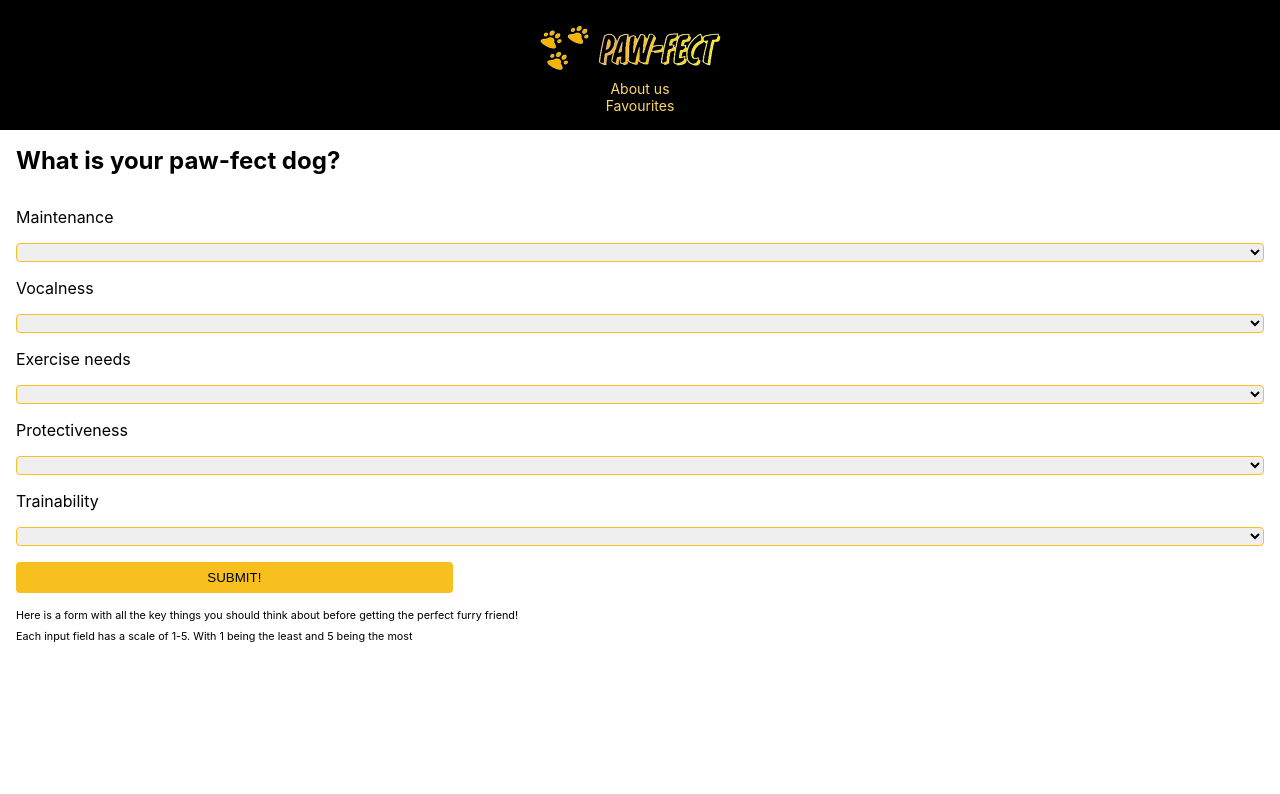
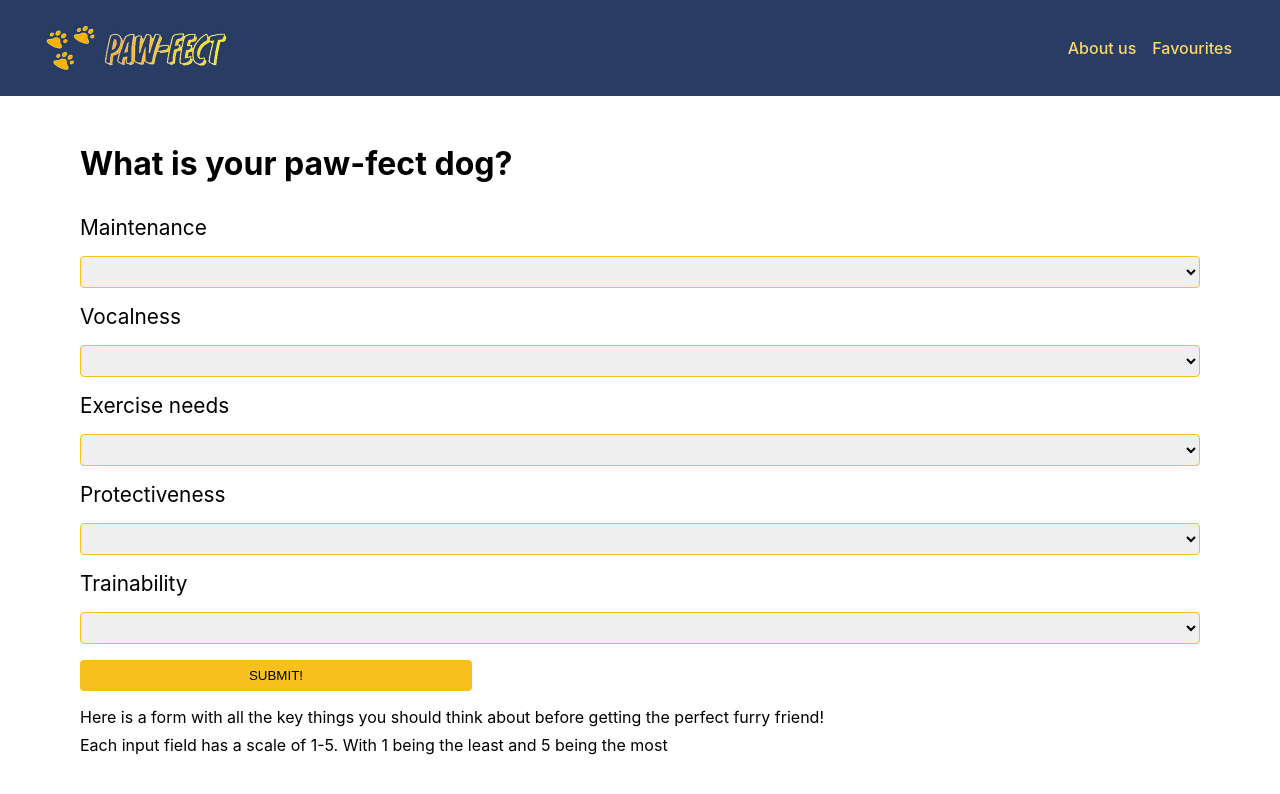
Before and after one commit to Chao-Michael/Paw-fect-Capstone-Project-, a React (Create React App) app in the folder client/: page /form in a window 1280 px wide. Shown: the top 794 px of the page. Built offline with nearby package versions, Linux system fonts and the light colour scheme.

Commit message:
scss styling for tablet and desktop

```diff
--- a/client/src/components/DogCard/DogCard.scss
+++ b/client/src/components/DogCard/DogCard.scss
@@ -20,7 +20,9 @@ body {
   }
 
   &__name {
-    text-align: center;
+    @include tablet {
+      text-align: center;
+    }
   }
 
   &__box {
--- a/client/src/components/DogPage/DogPage.scss
+++ b/client/src/components/DogPage/DogPage.scss
@@ -29,5 +29,10 @@ body {
   &__box {
     display: flex;
     flex-wrap: wrap;
+    justify-content: center;
+
+    @include tablet {
+      justify-content: flex-start;
+    }
   }
 }
--- a/client/src/components/Form/Form.js
+++ b/client/src/components/Form/Form.js
@@ -16,8 +16,17 @@ const Form = ({ setData }) => {
   const handleSubmit = event => {
     event.preventDefault();
 
+    if (energy === "1") {
+      setEnergy("3");
+    }
+
     const api_url =
-      `https://api.api-ninjas.com/v1/dogs?offset=2&` + `shedding=${maintenance}&` + `barking=${vocalness}&` + `energy=${energy}&` + `trainability${trainability}&` + `protectiveness=${protectiveness}`;
+      `https://api.api-ninjas.com/v1/dogs?offset=2&` +
+      `shedding=${maintenance}&` +
+      `barking=${vocalness}&` +
+      `energy=${energy}&` +
+      `trainability=${trainability}&` +
+      `protectiveness=${protectiveness}`;
 
     const config = {
       headers: {
--- a/client/src/components/Form/Form.scss
+++ b/client/src/components/Form/Form.scss
@@ -9,8 +9,23 @@
 body {
   width: 100%;
 }
+
+.form-container {
+  @include tablet {
+    padding: 1rem;
+  }
+
+  @include desktop {
+    padding: 2rem 4rem;
+  }
+}
+
 .form-header {
   padding: 1rem;
+
+  @include tablet {
+    font-size: 2rem;
+  }
 }
 .form {
   display: flex;
@@ -19,11 +34,19 @@ body {
 
   &__label {
     padding: 1rem 0rem;
+
+    @include tablet {
+      font-size: 1.3rem;
+    }
   }
 
   &__select {
     border-radius: 4px;
     border-color: $lightningyellow;
+
+    @include tablet {
+      height: 2rem;
+    }
 
     &:focus {
       border-color: $lightningyellow;
@@ -37,6 +60,7 @@ body {
     background-color: $lightningyellow;
     width: 35%;
     padding: 0.5rem;
+
     &:hover {
       transform: translateY(-3px);
       box-shadow: 0 10px 20px rgba(0, 0, 0, 0.2);
@@ -50,4 +74,8 @@ body {
 .form-text {
   font-size: 0.675rem;
   padding-bottom: 0.5rem;
+
+  @include tablet {
+    font-size: 1rem;
+  }
 }
--- a/client/src/components/Nav/Nav.scss
+++ b/client/src/components/Nav/Nav.scss
@@ -1,4 +1,5 @@
 @use "../../stlyes/variables" as *;
+@use "../../stlyes/mixins" as *;
 * {
   box-sizing: border-box;
   margin: 0;
@@ -9,12 +10,17 @@ body {
 }
 
 .nav {
-  background-color: black;
+  background-color: $navysky;
   display: flex;
   flex-direction: column;
   align-items: center;
   justify-content: space-between;
   padding: 1rem 1rem;
+
+  @include tablet {
+    flex-direction: row;
+    justify-content: space-between;
+  }
 
   &__link {
     color: $goldenrod;
@@ -22,5 +28,17 @@ body {
     font-size: 0.875rem;
     text-align: center;
     text-decoration: none;
+
+    @include tablet {
+      padding-right: 1rem;
+      font-size: 1rem;
+      font-weight: 500;
+    }
+  }
+
+  &__wrapper {
+    @include tablet {
+      display: flex;
+    }
   }
 }
--- a/client/src/pages/Favourites/Favourites.js
+++ b/client/src/pages/Favourites/Favourites.js
@@ -20,7 +20,7 @@ const Favourites = () => {
 
   return (
     <article className="favourites">
-      <h2 className="favourites__header">It all comes down to these furry friends to be your paw-fect dog!</h2>
+      <h2 className="favourites__header">These furry friends are your paw-fect dogs!</h2>
       {favouriteList.map(dog => (
         <div className="favourites-box">
           <div className="favourites-container">
--- a/client/src/pages/Favourites/Favourites.scss
+++ b/client/src/pages/Favourites/Favourites.scss
@@ -14,11 +14,26 @@ body {
   flex-direction: column;
 }
 
+.favourites__header {
+  text-align: center;
+  font-size: 1rem;
+  padding-bottom: 1rem;
+
+  @include tablet {
+    font-size: 2rem;
+  }
+}
+
 .favourites-container {
   display: flex;
   flex-direction: column;
   align-items: center;
   padding: 1rem;
+
+  @include desktop {
+    gap: 1rem;
+    flex-direction: row;
+  }
 
   &__image {
     width: 100%;
--- a/client/src/pages/Homepage/Homepage.scss
+++ b/client/src/pages/Homepage/Homepage.scss
@@ -22,7 +22,7 @@ body {
 
     @include tablet {
       background-image: url(../../assets/images/hero-img.jpg);
-      height: 90.6vw;
+      height: 93.6vw;
     }
   }
 
@@ -37,6 +37,14 @@ body {
     text-align: center;
     padding-top: 10rem;
     padding-bottom: 1rem;
+
+    @include tablet {
+      font-size: 2rem;
+    }
+
+    @include desktop {
+      font-size: 3rem;
+    }
   }
 
   &__button {
@@ -47,6 +55,18 @@ body {
     text-transform: uppercase;
     height: 2rem;
     width: 9rem;
+
+    @include tablet {
+      height: 3rem;
+      width: 11rem;
+      font-size: 1rem;
+    }
+
+    @include desktop {
+      height: 5rem;
+      width: 20rem;
+      font-size: 2rem;
+    }
     &:hover,
     &:focus {
       box-shadow: inset 0 0 5rem 2em $lightningyellow;
--- a/client/src/stlyes/_variables.scss
+++ b/client/src/stlyes/_variables.scss
@@ -2,3 +2,4 @@
 /* primary colors */
 $goldenrod: #fcd86c;
 $lightningyellow: #f8c01f;
+$navysky: #293c64;
```
